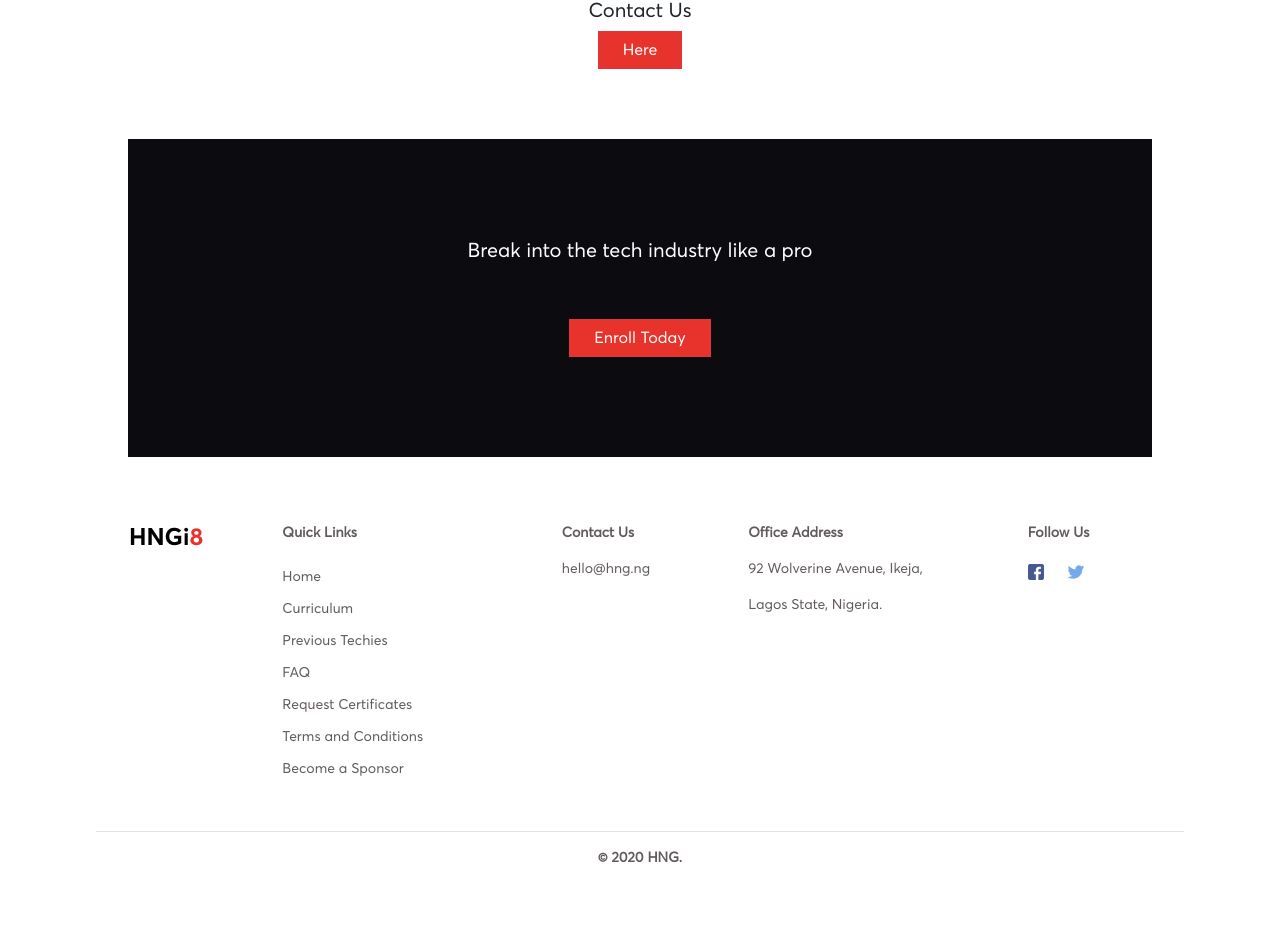
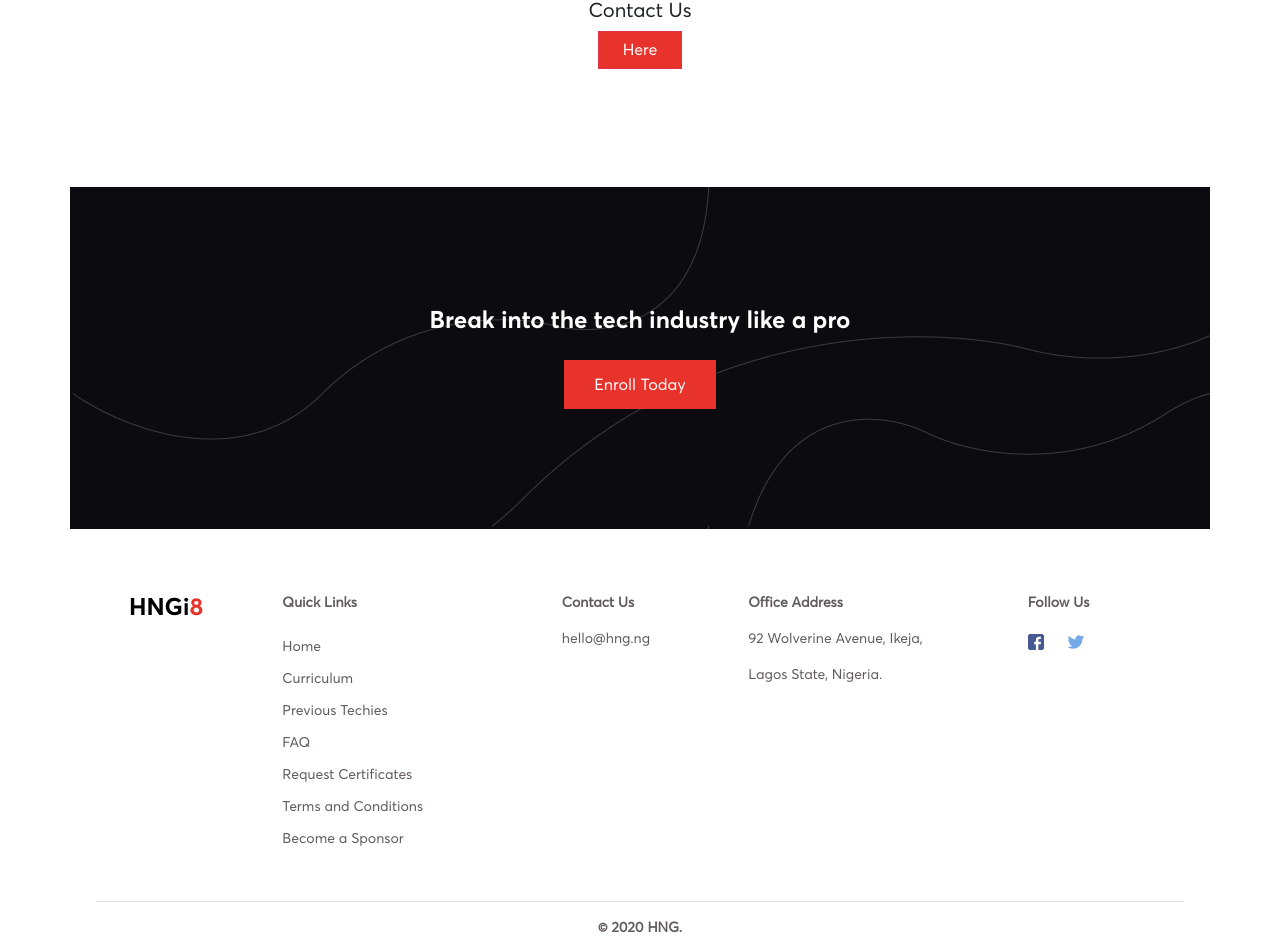
Before and after one commit to HezekiahFeyisayo/zuri_hngi8, a React (Create React App) app: page /Faq in a window 1280 px wide. Shown: the part 1474-2410 px from the top of the page. Before the commit the page ends 2374 px from the top, so only its background shows below. Built offline with nearby package versions, Linux system fonts and the light colour scheme.

Commit message:
Update FAQ.js

```diff
--- a/src/components/FAQ/FAQ.js
+++ b/src/components/FAQ/FAQ.js
@@ -1,5 +1,6 @@
 import React, { useState  } from 'react';
 import FAQ2 from "./FAQ2";
+import Banner from '../landing/Banner'
 import "./FAQ.css";
 
 
@@ -87,10 +88,8 @@ function FAQ() {
               <h5>Contact Us</h5>
               <button className="btn btn-danger text-white px-4">Here</button>
           </div>
-          <div className="sub-footer-2 text-center">
-              <h5 className="text-white pb-5">Break into the tech industry like a pro</h5>
-              <button className="btn btn-danger text-white px-4">Enroll Today</button>
-          </div>
+
+         <Banner />
 
         </div>
       );
```
